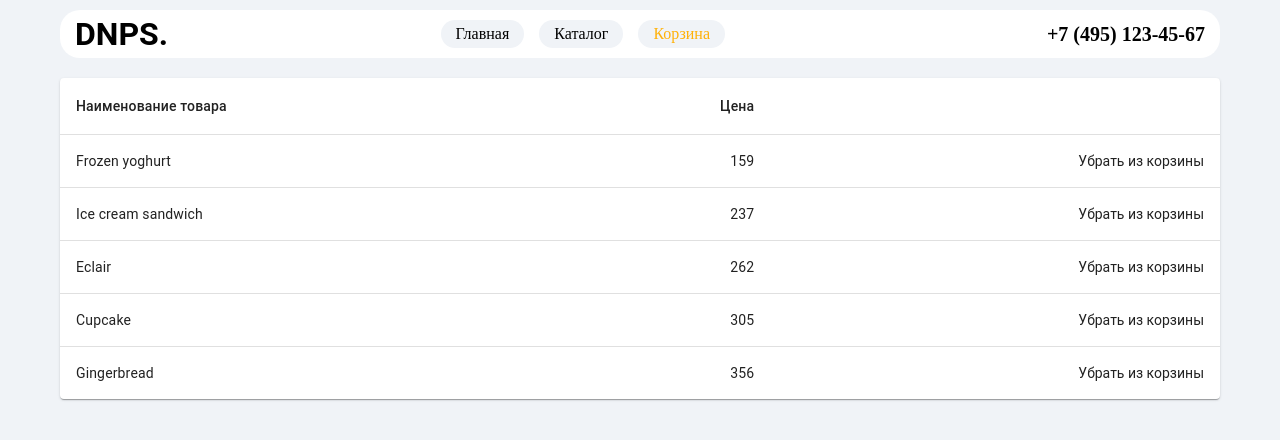
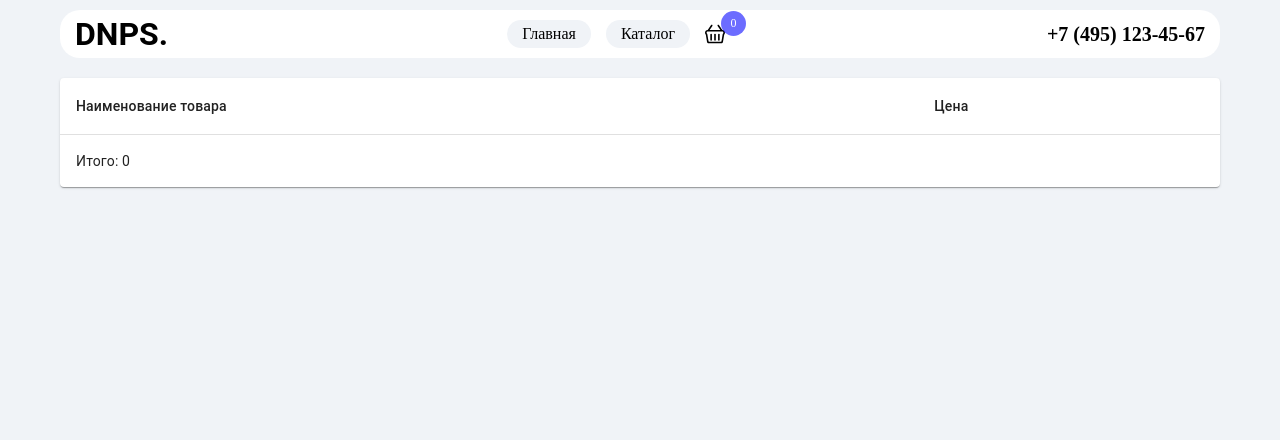
Before and after one commit to vladimirStrgnv/tech-store, a React (Create React App) app: page /#/basket in a window 1280 px wide. Shown: the top 440 px of the page. Built offline with nearby package versions, Linux system fonts and the light colour scheme.

Commit message:
wip: basket

```diff
--- /dev/null
+++ b/src/pages/Basket/components/RemoveProductBtn/index.css
@@ -0,0 +1,6 @@
+.basket__delete-product-btn {
+    background-color: brown;
+    padding: 7px 14px;
+    border-radius: 10px;
+    color: aliceblue;
+}
--- /dev/null
+++ b/src/pages/Basket/components/RemoveProductBtn/index.tsx
@@ -0,0 +1,14 @@
+import "./index.css";
+
+const RemoveProductBtn = ({ deleteChoosenPropuct }) => {
+  return (
+    <button
+      onClick={() => deleteChoosenPropuct()}
+      className="basket__delete-product-btn"
+    >
+      Убрать из корзины
+    </button>
+  );
+};
+
+export default RemoveProductBtn;
--- a/src/pages/Basket/index.tsx
+++ b/src/pages/Basket/index.tsx
@@ -8,26 +8,33 @@ import {
   TableRow,
   Paper,
 } from "@mui/material";
+import { useAppSelector } from "../../share/store";
+import RemoveProductBtn from "./components/RemoveProductBtn";
+import { deleteChoosenProductAction } from "../../share/store/catalogReducer";
+import { useDispatch } from "react-redux";
 
-function createData(
-  name: string,
-  calories: number,
-  fat: number,
-  carbs: number,
-  protein: number
-) {
-  return { name, calories, fat, carbs, protein };
+function createData(name: string, price: number, id?: number) {
+  return { name, price, id };
 }
 
-const rows = [
-  createData("Frozen yoghurt", 159, 6.0, 24, 4.0),
-  createData("Ice cream sandwich", 237, 9.0, 37, 4.3),
-  createData("Eclair", 262, 16.0, 24, 6.0),
-  createData("Cupcake", 305, 3.7, 67, 4.3),
-  createData("Gingerbread", 356, 16.0, 49, 3.9),
-];
+const Basket = () => {
+  const dispatch = useDispatch();
+  const { choosenProducts } = useAppSelector((state) => state.catalog);
 
-const Basket = () => {
+  const sum: number = choosenProducts.reduce((currentSum, currentProduct) => {
+    const price = currentProduct.price;
+    return currentSum + price
+  }, 0 )
+
+
+  const tableData = choosenProducts.map((product) =>
+    createData(product.name, product.price, product.id)
+  );
+
+  function deleteChoosenPropuct(id: any) {
+    dispatch(deleteChoosenProductAction({id}));
+  }
+
   return (
     <section className="basket">
       <TableContainer component={Paper}>
@@ -35,28 +42,35 @@ const Basket = () => {
           <TableHead>
             <TableRow>
               <TableCell>Наименование товара</TableCell>
-              <TableCell align="right">Цена</TableCell>
+              <TableCell align="center">Цена</TableCell>
               <TableCell align="right"></TableCell>
-
             </TableRow>
           </TableHead>
           <TableBody>
-            {rows.map((row) => (
+            {tableData.map((row) => (
               <TableRow
                 key={row.name}
                 sx={{ "&:last-child td, &:last-child th": { border: 0 } }}
               >
-                <TableCell component="th" scope="row" >
+                <TableCell component="th" scope="row">
                   {row.name}
                 </TableCell>
+                <TableCell align="center">{row.price} р.</TableCell>
                 <TableCell align="right">
-                    {row.calories}
-                </TableCell>
-                <TableCell align="right">
-                    <button>Убрать из корзины</button>
+                  <RemoveProductBtn
+                    deleteChoosenPropuct={deleteChoosenPropuct.bind(
+                      null,
+                      row.id
+                    )}
+                  ></RemoveProductBtn>
                 </TableCell>
               </TableRow>
             ))}
+            <TableRow
+              sx={{ "&:last-child td, &:last-child th": { border: 0 } }}
+            >
+              <TableCell>Итого: {sum}</TableCell>
+            </TableRow>
           </TableBody>
         </Table>
       </TableContainer>
--- /dev/null
+++ b/src/share/components/BasketNavItem/index.css
@@ -0,0 +1,26 @@
+.basket-nav-item {
+    position: relative;
+    cursor: pointer;
+}
+
+.basket-nav-item__img {
+    height: 20px;
+    width: 20px;
+    background: no-repeat url('../../assets/shopping-basket.svg');
+    background-size: contain;
+}
+
+.basket-nav-item__counter {
+    position: absolute;
+    display: flex;
+    align-items: center;
+    justify-content: center;
+    top: -13px;
+    right: -21px;
+    width: 25px;
+    height: 25px;
+    background-color: rgba(0, 0, 255, 0.575);
+    color: rgb(255, 255, 255);
+    border-radius: 50%;
+    font-size: 12px;
+}
--- /dev/null
+++ b/src/share/components/BasketNavItem/index.tsx
@@ -0,0 +1,20 @@
+import  './index.css';
+import { Link } from 'react-router-dom';
+import { useAppSelector } from '../../store';
+
+const BasketNavItem = () => {
+    const { choosenProducts } = useAppSelector(
+      (state) => state.catalog
+    );
+
+  return (
+    <Link to={'basket'}>
+      <div className="basket-nav-item">
+        <div className="basket-nav-item__img"></div>
+        <div className="basket-nav-item__counter">{choosenProducts.length}</div>
+      </div>
+    </Link>
+  );
+}
+
+export default BasketNavItem;
--- a/src/share/components/Nav/index.tsx
+++ b/src/share/components/Nav/index.tsx
@@ -1,4 +1,5 @@
 import NavItem from "../NavItem";
+import BasketNavItem from "../BasketNavItem";
 import "./index.css";
 
 const Nav = () => {
@@ -11,8 +12,9 @@ const Nav = () => {
         <NavItem text="Каталог" link="/catalog"></NavItem>
       </div>
       <div className="nav__item">
-        <NavItem text="Корзина" link="/basket"></NavItem>
+        <BasketNavItem></BasketNavItem>
       </div>
+
     </ul>
   );
 };
--- a/src/share/store/catalogReducer.ts
+++ b/src/share/store/catalogReducer.ts
@@ -1,34 +1,45 @@
 export interface IProduct {
     image: string
+    id: number,
+    price: number,
+    name: string
 }
 
 export interface IdefaultState {
     products: IProduct[],
-    choosenProducts: IProduct[]
+    choosenProducts: IProduct[],
+    totalPrice: number
 }
 
-// const { products, choosenProducts} = JSON.parse(JSON.parse(localStorage.getItem('persist:root'))?.catalog);
 
 const defaultState: IdefaultState = {
     products: [],
-    choosenProducts: localStorage.getItem('persist:root')?JSON.parse(JSON.parse(localStorage.getItem('persist:root')).catalog).choosenProducts: []
+    choosenProducts: localStorage.getItem('persist:root')?JSON.parse(JSON.parse(localStorage.getItem('persist:root')).catalog).choosenProducts: [],
+    totalPrice: 0
+};
 
-};
 const ADD_PRDODUCTS = "ADD_PRDODUCTS";
 const CHOOSE_PRDODUCT = "CHOOSE_PRDODUCT";
+const DELETE_CHOOSEN_PRDODUCT = "DELETE_CHOOSEN_PRDODUCT";
 
-export const catalogReducer = (state = defaultState, action: any) => {
-    console.log(state)
+export const catalogReducer = (state = defaultState, action: any): IdefaultState => {
   switch (action.type) {
     case ADD_PRDODUCTS:
       return { ...state, products: action.payload };
+    case DELETE_CHOOSEN_PRDODUCT:
+      return { ...state, choosenProducts: [...state.choosenProducts.filter(product => product.id !== action.payload.id)]};
     case CHOOSE_PRDODUCT:
-      return { ...state, choosenProducts: [...state.choosenProducts, action.payload] };
+      return {
+        ...state,
+        choosenProducts: [...state.choosenProducts, action.payload],
+      };
     default:
       return state;
   }
 };
 
-export const addProductsAction = (payload: any) => ({type: ADD_PRDODUCTS, payload})
+export const addProductsAction = (payload: IProduct[]) => ({type: ADD_PRDODUCTS, payload})
 
-export const chooseProductAction = (payload: any) => ({type: CHOOSE_PRDODUCT, payload})
+export const chooseProductAction = (payload: IProduct) => ({type: CHOOSE_PRDODUCT, payload})
+
+export const deleteChoosenProductAction = (payload: {id: number}) => ({type: DELETE_CHOOSEN_PRDODUCT, payload})
--- a/tsconfig.json
+++ b/tsconfig.json
@@ -1,6 +1,6 @@
 {
   "compilerOptions": {
-    "target": "es5",
+    "target": "es6",
     "lib": [
       "dom",
       "dom.iterable",
```
Also changed, not shown: src/share/assets/shopping-basket.svg (added).
